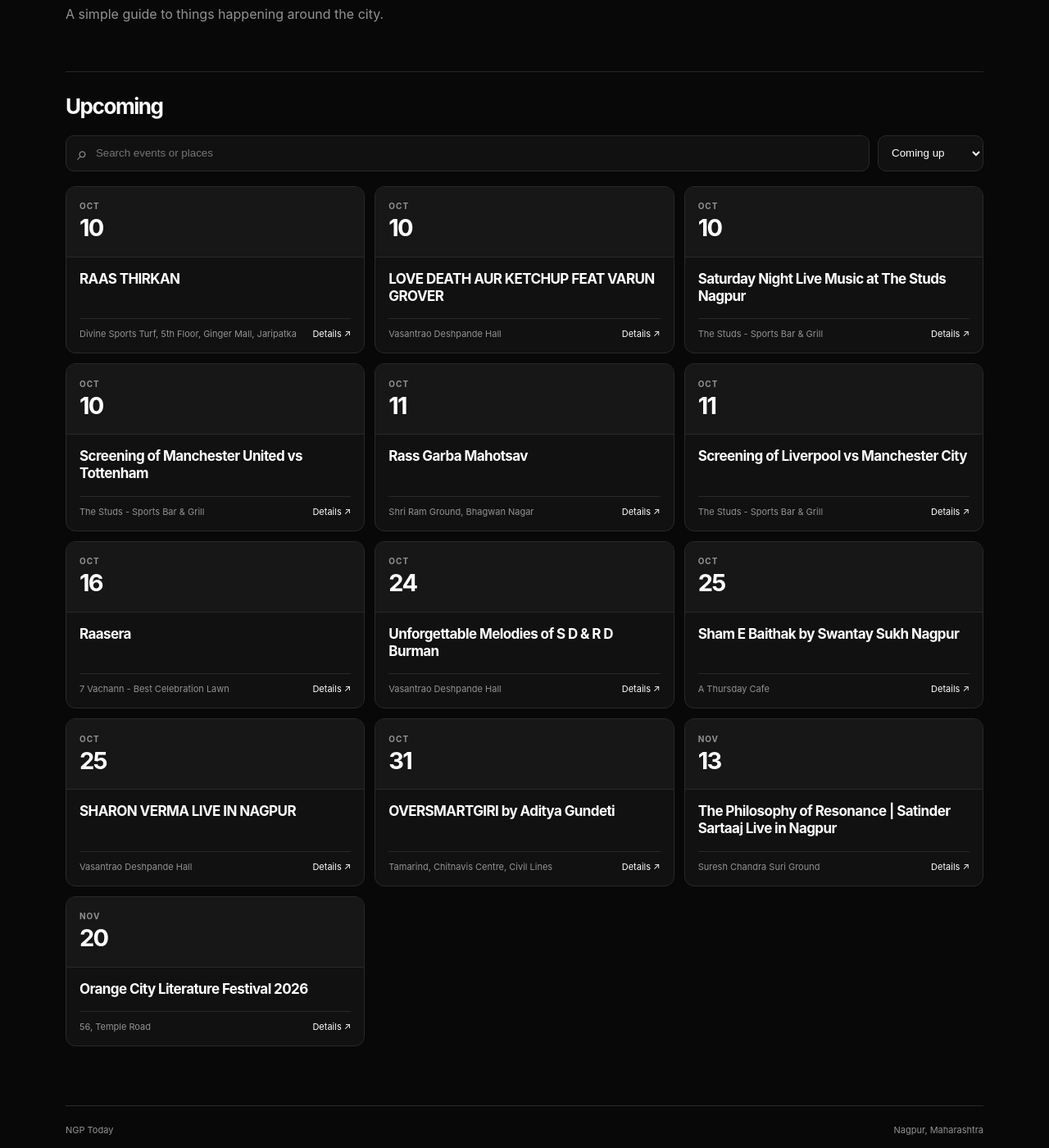
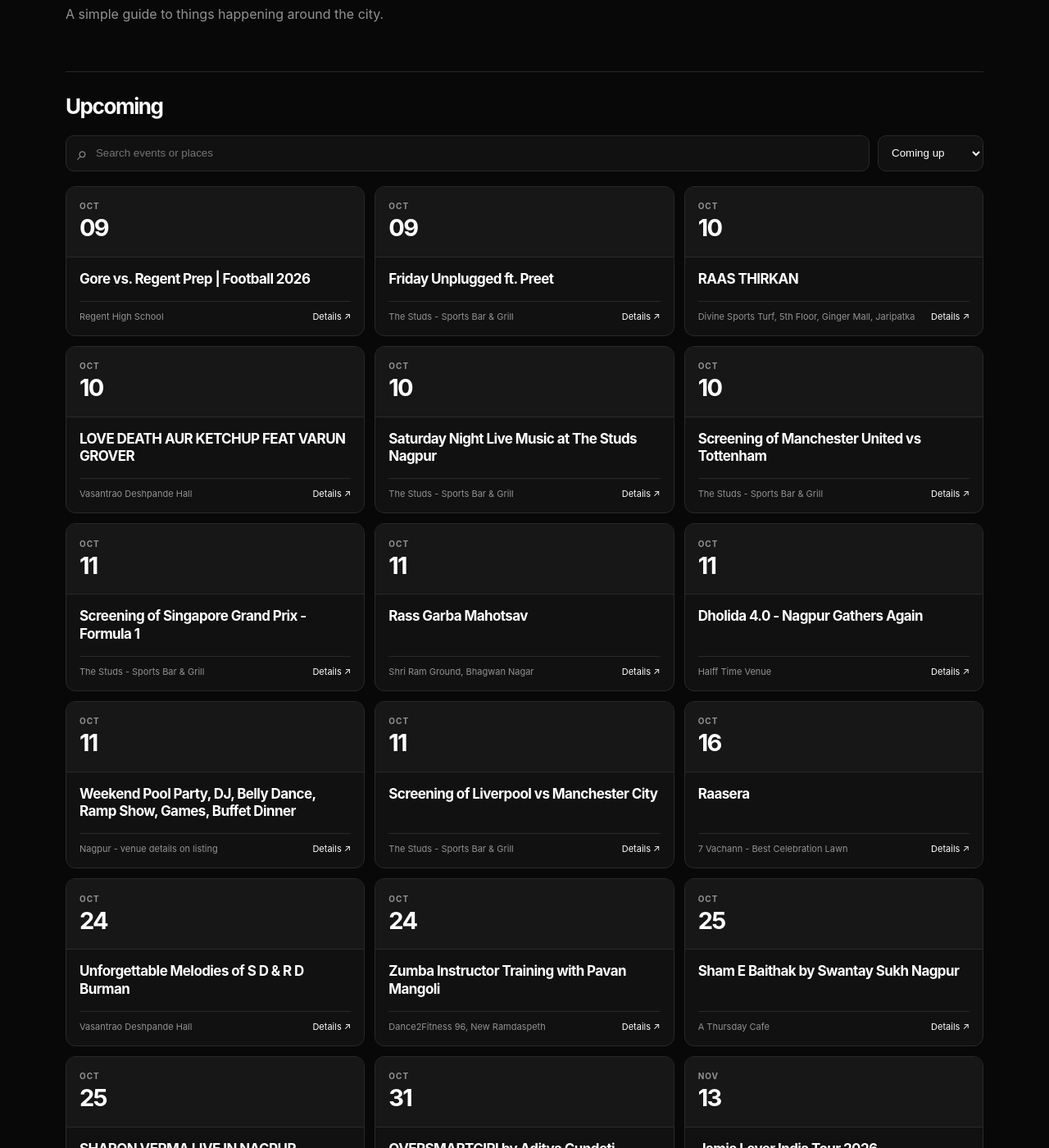
Before and after one commit to mayurdevman/ngp.today, a Jekyll site: the page built from website/index.html, in a window 1280 px wide and 1400 px high, scrolled down 380 px. Shown: the whole window at 82% size. Built offline with Jekyll 4.4.1, drawn with Linux system fonts in a browser that asks for light colours; some of the changed text lies outside the part shown.

Commit message:
Add AllEvents Nagpur listings

```diff
--- a/website/_data/events.json
+++ b/website/_data/events.json
@@ -3,6 +3,7 @@
     "title": "RAAS THIRKAN",
     "starts_at": "2026-10-10T17:45:00+05:30",
     "source_url": "https://in.bookmyshow.com/events/raas-thirkan/ET00520247",
+    "image_url": "https://in.bmscdn.com/events/moviecard/ET00520247.jpg",
     "venue_name": "Divine Sports Turf, 5th Floor, Ginger Mall, Jaripatka",
     "category": "Dance workshop",
     "price_label": "₹249 onwards",
@@ -12,6 +13,7 @@
     "title": "LOVE DEATH AUR KETCHUP FEAT VARUN GROVER",
     "starts_at": "2026-10-10T19:00:00+05:30",
     "source_url": "https://in.bookmyshow.com/events/love-death-aur-ketchup-feat-varun-grover/ET00506741/ticket/VSRO/10276",
+    "image_url": "https://in.bmscdn.com/events/moviecard/ET00506741.jpg",
     "venue_name": "Vasantrao Deshpande Hall",
     "category": "Comedy",
     "price_label": "₹999 onwards",
@@ -38,6 +40,7 @@
     "starts_at": "2026-10-11T18:00:00+05:30",
     "ends_at": "2026-10-20T22:00:00+05:30",
     "source_url": "https://in.bookmyshow.com/activities/rass-garba/ET00521496",
+    "image_url": "https://in.bmscdn.com/activities/ET00521496.jpg",
     "venue_name": "Shri Ram Ground, Bhagwan Nagar",
     "category": "Festival",
     "price_label": "₹130",
@@ -65,6 +68,7 @@
     "title": "Unforgettable Melodies of S D & R D Burman",
     "starts_at": "2026-10-24T17:30:00+05:30",
     "source_url": "https://in.bookmyshow.com/events/unforgettable-melodies-of-s-d-r-d-burman/et2klw4gve",
+    "image_url": "https://in.bmscdn.com/events/moviecard/et2klw4gve.jpg",
     "venue_name": "Vasantrao Deshpande Hall",
     "category": "Concert",
     "price_label": "₹300 onwards",
@@ -83,6 +87,7 @@
     "title": "SHARON VERMA LIVE IN NAGPUR",
     "starts_at": "2026-10-25T20:30:00+05:30",
     "source_url": "https://in.bookmyshow.com/events/sharon-verma-live-in-nagpur/ET00513357",
+    "image_url": "https://in.bmscdn.com/events/moviecard/ET00513357.jpg",
     "venue_name": "Vasantrao Deshpande Hall",
     "category": "Comedy",
     "price_label": "₹999 onwards",
@@ -92,6 +97,7 @@
     "title": "OVERSMARTGIRI by Aditya Gundeti",
     "starts_at": "2026-10-31T19:00:00+05:30",
     "source_url": "https://in.bookmyshow.com/events/oversmartgiri-by-aditya-gundeti/ET00473415/venue",
+    "image_url": "https://in.bmscdn.com/events/moviecard/ET00473415.jpg",
     "venue_name": "Tamarind, Chitnavis Centre, Civil Lines",
     "category": "Comedy",
     "price_label": "₹499",
@@ -115,5 +121,79 @@
     "category": "Literature",
     "price_label": "Listed as free",
     "organizer_name": "Orange City Literature Festival"
+  },
+  {
+    "title": "Friday Unplugged ft. Preet",
+    "starts_at": "2026-10-09T19:30:00+05:30",
+    "source_url": "https://allevents.in/nagpur/recently-added",
+    "venue_name": "The Studs - Sports Bar & Grill",
+    "category": "Live music",
+    "price_label": "See event page",
+    "organizer_name": "As listed on AllEvents"
+  },
+  {
+    "title": "Gore vs. Regent Prep | Football 2026",
+    "starts_at": "2026-10-09T19:00:00+05:30",
+    "source_url": "https://allevents.in/nagpur/recently-added",
+    "venue_name": "Regent High School",
+    "category": "Sports",
+    "price_label": "See event page",
+    "organizer_name": "As listed on AllEvents"
+  },
+  {
+    "title": "Dholida 4.0 - Nagpur Gathers Again",
+    "starts_at": "2026-10-11T18:00:00+05:30",
+    "ends_at": "2026-10-19T22:00:00+05:30",
+    "source_url": "https://allevents.in/nagpur/recently-added",
+    "venue_name": "Halff Time Venue",
+    "category": "Dance & culture",
+    "price_label": "See event page",
+    "organizer_name": "As listed on AllEvents"
+  },
+  {
+    "title": "Screening of Singapore Grand Prix - Formula 1",
+    "starts_at": "2026-10-11T17:30:00+05:30",
+    "source_url": "https://allevents.in/nagpur/recently-added",
+    "venue_name": "The Studs - Sports Bar & Grill",
+    "category": "Sports screening",
+    "price_label": "See event page",
+    "organizer_name": "As listed on AllEvents"
+  },
+  {
+    "title": "Weekend Pool Party, DJ, Belly Dance, Ramp Show, Games, Buffet Dinner",
+    "starts_at": "2026-10-11T18:30:00+05:30",
+    "source_url": "https://allevents.in/nagpur/recently-added",
+    "venue_name": "Nagpur - venue details on listing",
+    "category": "Party",
+    "price_label": "See event page",
+    "organizer_name": "As listed on AllEvents"
+  },
+  {
+    "title": "Zumba Instructor Training with Pavan Mangoli",
+    "starts_at": "2026-10-24T18:30:00+05:30",
+    "ends_at": "2026-10-25T18:30:00+05:30",
+    "source_url": "https://allevents.in/nagpur/recently-added",
+    "venue_name": "Dance2Fitness 96, New Ramdaspeth",
+    "category": "Fitness workshop",
+    "price_label": "See event page",
+    "organizer_name": "As listed on AllEvents"
+  },
+  {
+    "title": "Jamie Lever India Tour 2026",
+    "starts_at": "2026-11-13T14:30:00+05:30",
+    "source_url": "https://allevents.in/nagpur/recently-added",
+    "venue_name": "Vasantrao Deshpande Sabhagruh, Civil Lines",
+    "category": "Comedy",
+    "price_label": "See event page",
+    "organizer_name": "As listed on AllEvents"
+  },
+  {
+    "title": "Kullu on Tour by Aaditya Kulshreshth",
+    "starts_at": "2026-11-15T18:00:00+05:30",
+    "source_url": "https://allevents.in/nagpur/recently-added",
+    "venue_name": "Parwana Bhawan",
+    "category": "Comedy",
+    "price_label": "See event page",
+    "organizer_name": "As listed on AllEvents"
   }
 ]
```
